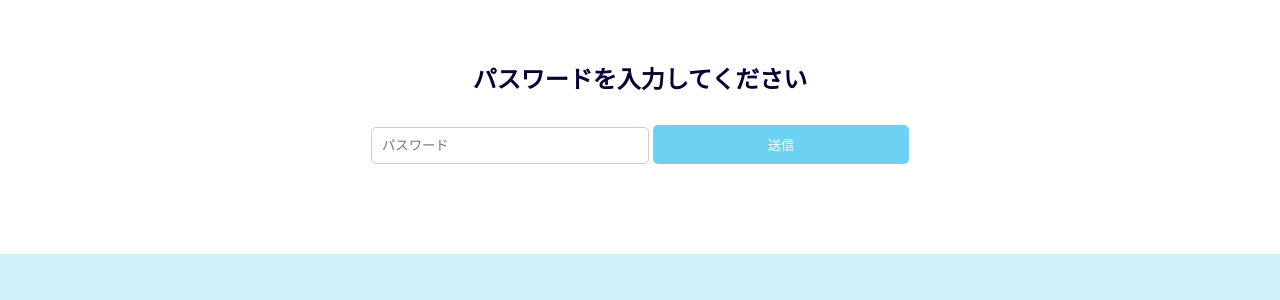
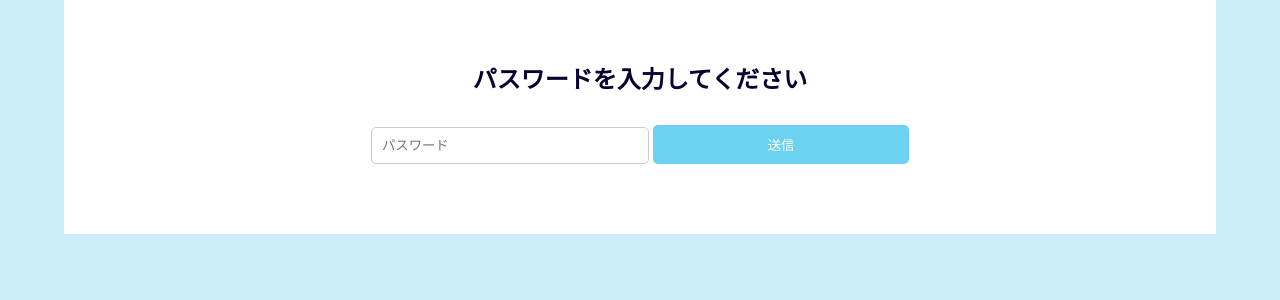
Before and after one commit to oganes-son/random_aochart, a Flask app: page / in a window 1280 px wide. Shown: the top 300 px of the page. Run offline with Flask 3, Linux system fonts and the light colour scheme.

Commit message:
Update index.html, styles.css, and script.js

```diff
--- a/static/styles.css
+++ b/static/styles.css
@@ -3,7 +3,7 @@
 
 body {
     font-family: 'Roboto', sans-serif;
-    background-color: #d2f0fa; /* 全体の背景色 */
+    background-color: #cceefa; /* 全体の背景色 */
     margin: 0;
     padding: 0;
     display: flex;
@@ -12,7 +12,7 @@ body {
 
 .outer-container {
     width: 100vw;
-    background-color: white; /* 外側の背景色 */
+    background-color: #cceefa; /* 外側の背景色 */
     display: flex;
     justify-content: center;
 }
```
